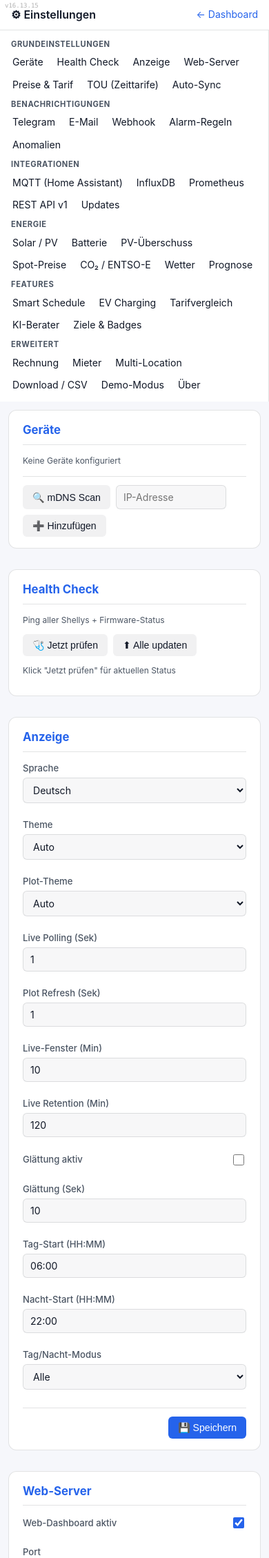
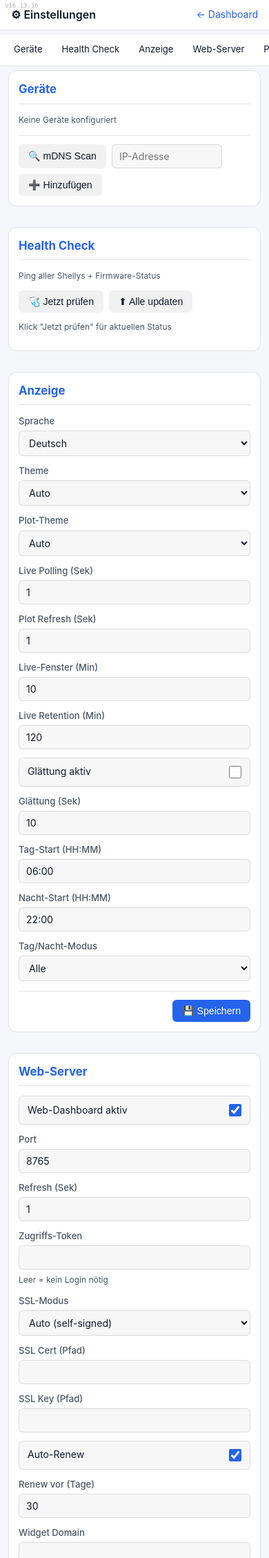
Before and after one commit to robeertm/shelly-energy-analyzer, a Flask app: page /settings in a window 390 px wide. Shown: the top 2258 px of the page at 69% size. Run offline with Flask 3, Linux system fonts and the light colour scheme; data that the repository does not hold is empty; parts of the project's set-up code (start-up, migrations or seed data) failed here and were passed over; some libraries are stand-ins or nearby versions.

Commit message:
feat: v16.13.16 – Settings: toggle-pill checkboxes, consistent heights, mobile nav strip
Co-Authored-By: Claude Opus 4.6 (1M context) <noreply@anthropic.com>

```diff
--- a/pyproject.toml
+++ b/pyproject.toml
@@ -4,7 +4,7 @@ build-backend = "setuptools.build_meta"
 
 [project]
 name = "shelly-energy-analyzer"
-version = "16.13.15"
+version = "16.13.16"
 description = "Shelly EM/3EM Energy Analyzer (Flask Web App)"
 readme = "README.md"
 requires-python = ">=3.10"
--- a/src/shelly_analyzer/__init__.py
+++ b/src/shelly_analyzer/__init__.py
@@ -2,4 +2,4 @@
 
 __all__ = ["__version__"]
 
-__version__ = "16.13.15"
+__version__ = "16.13.16"
--- a/src/shelly_analyzer/web/templates/settings.html
+++ b/src/shelly_analyzer/web/templates/settings.html
@@ -32,15 +32,18 @@ main{flex:1;padding:20px;max-width:900px;min-width:0}
 section{margin-bottom:30px;background:var(--card);border:1px solid var(--border);
 border-radius:12px;padding:16px 20px;scroll-margin-top:60px}
 section h2{margin:0 0 14px;font-size:1.05rem;color:var(--accent);border-bottom:1px solid var(--border);padding-bottom:8px}
-.field{margin-bottom:12px;display:flex;flex-direction:column;gap:4px}
-.field.row{flex-direction:row;align-items:center;gap:10px}
+.field{margin-bottom:0;display:flex;flex-direction:column;gap:4px;min-height:58px;justify-content:flex-start}
+.field.row{flex-direction:row;align-items:center;justify-content:space-between;gap:10px;
+padding:8px 12px;background:var(--input-bg);border:1px solid var(--border);border-radius:6px;
+min-height:42px;cursor:pointer;transition:background .1s}
+.field.row:hover{background:var(--hover-bg)}
 .field label{font-size:.82rem;color:var(--muted);font-weight:500}
-.field.row label{flex:1}
+.field.row label,.field.row>span{flex:1;margin:0;cursor:pointer;color:var(--fg);font-size:.88rem;font-weight:400}
 input[type="text"],input[type="password"],input[type="number"],input[type="email"],input[type="url"],select,textarea{
 padding:8px 10px;border:1px solid var(--border);background:var(--input-bg);
 color:var(--fg);border-radius:6px;font-size:.88rem;font-family:inherit;width:100%}
 textarea{resize:vertical;min-height:60px;font-family:ui-monospace,monospace}
-input[type="checkbox"]{width:16px;height:16px;cursor:pointer;accent-color:var(--accent)}
+input[type="checkbox"]{width:18px;height:18px;cursor:pointer;accent-color:var(--accent);flex-shrink:0;margin:0}
 select{cursor:pointer}
 button{padding:8px 14px;border:none;background:var(--accent);color:#fff;border-radius:6px;
 cursor:pointer;font-size:.88rem;font-weight:500}
@@ -48,7 +51,7 @@ button:hover{opacity:.9}
 button.secondary{background:var(--btn-sec-bg);color:var(--fg)}
 button.danger{background:var(--danger)}
 button.small{padding:4px 8px;font-size:.78rem}
-.grid2{display:grid;grid-template-columns:1fr 1fr;gap:10px 14px}
+.grid2{display:grid;grid-template-columns:1fr 1fr;gap:12px 14px;align-items:start}
 .section-actions{display:flex;gap:8px;justify-content:flex-end;margin-top:14px;
 padding-top:12px;border-top:1px solid var(--border)}
 .hint{font-size:.75rem;color:var(--muted);margin-top:2px}
@@ -67,11 +70,17 @@ opacity:0;transform:translateY(10px);transition:all .2s}
 .toast.success{border-color:var(--ok)}
 @media(max-width:760px){
 .layout{flex-direction:column}
-.sidebar{width:100%;position:static;max-height:none;display:flex;flex-wrap:wrap;padding:8px}
-.sidebar h3{width:100%;padding:4px 8px 2px}
-.sidebar a{border-left:none;padding:6px 10px}
+.sidebar{width:100%;position:sticky;top:50px;max-height:none;display:flex;flex-wrap:nowrap;
+padding:6px 8px;overflow-x:auto;overflow-y:hidden;gap:4px;z-index:40;scrollbar-width:thin;
+border-right:none;border-bottom:1px solid var(--border)}
+.sidebar::-webkit-scrollbar{height:4px}
+.sidebar h3{display:none}
+.sidebar a{border-left:none;border-bottom:2px solid transparent;padding:6px 12px;
+white-space:nowrap;font-size:.82rem;flex-shrink:0;border-radius:4px}
+.sidebar a.active{border-left:none;border-bottom-color:var(--accent);background:var(--active-bg)}
 .grid2{grid-template-columns:1fr}
 main{padding:12px}
+section{padding:14px}
 }
 </style>
 </head>
@@ -452,7 +461,7 @@ function renderField(f) {
   let input;
   if (f.type === "checkbox") {
     input = `<input type="checkbox" data-key="${f.key}" ${val?"checked":""}>`;
-    return `<div class="field row"><label>${label}</label>${input}</div>`;
+    return `<label class="field row"><span>${label}</span>${input}</label>`;
   }
   if (f.type === "select" || f.type === "select-device") {
     let opts = f.opts || [];
@@ -549,7 +558,7 @@ function renderAlerts() {
       <div class="devcard" style="flex-direction:column;align-items:stretch">
         <div class="grid2" style="width:100%">
           <div class="field"><label>Name / ID</label><input class="a-id" type="text"></div>
-          <div class="field row"><label>Aktiv</label><input class="a-enabled" type="checkbox"></div>
+          <label class="field row"><span>Aktiv</span><input class="a-enabled" type="checkbox"></label>
           <div class="field"><label>Gerät</label><select class="a-device">${devOpts}</select></div>
           <div class="field"><label>Metrik</label><select class="a-metric">${METRICS.map(m=>`<option>${m}</option>`).join("")}</select></div>
           <div class="field"><label>Operator</label><select class="a-op">${OPS.map(o=>`<option>${o}</option>`).join("")}</select></div>
@@ -558,10 +567,10 @@ function renderAlerts() {
           <div class="field"><label>Cooldown (Sek)</label><input class="a-cooldown" type="number"></div>
         </div>
         <div class="grid2" style="width:100%">
-          <div class="field row"><label>→ Telegram</label><input class="a-telegram" type="checkbox"></div>
-          <div class="field row"><label>→ Webhook</label><input class="a-webhook" type="checkbox"></div>
-          <div class="field row"><label>→ E-Mail</label><input class="a-email" type="checkbox"></div>
-          <div class="field row"><label>Popup/Beep</label><span><input class="a-popup" type="checkbox" title="Popup"> <input class="a-beep" type="checkbox" title="Beep"></span></div>
+          <label class="field row"><span>→ Telegram</span><input class="a-telegram" type="checkbox"></label>
+          <label class="field row"><span>→ Webhook</span><input class="a-webhook" type="checkbox"></label>
+          <label class="field row"><span>→ E-Mail</span><input class="a-email" type="checkbox"></label>
+          <div class="field row"><span style="flex:1">Popup/Beep</span><span style="display:flex;gap:8px"><label style="display:flex;align-items:center;gap:4px;font-size:.78rem;color:var(--muted);cursor:pointer"><input class="a-popup" type="checkbox" title="Popup">Popup</label><label style="display:flex;align-items:center;gap:4px;font-size:.78rem;color:var(--muted);cursor:pointer"><input class="a-beep" type="checkbox" title="Beep">Beep</label></span></div>
         </div>
         <div class="field"><label>Nachricht</label><input class="a-message" type="text"></div>
         <div class="section-actions" style="margin-top:8px">
```
Also changed, not shown: CHANGELOG.md.
